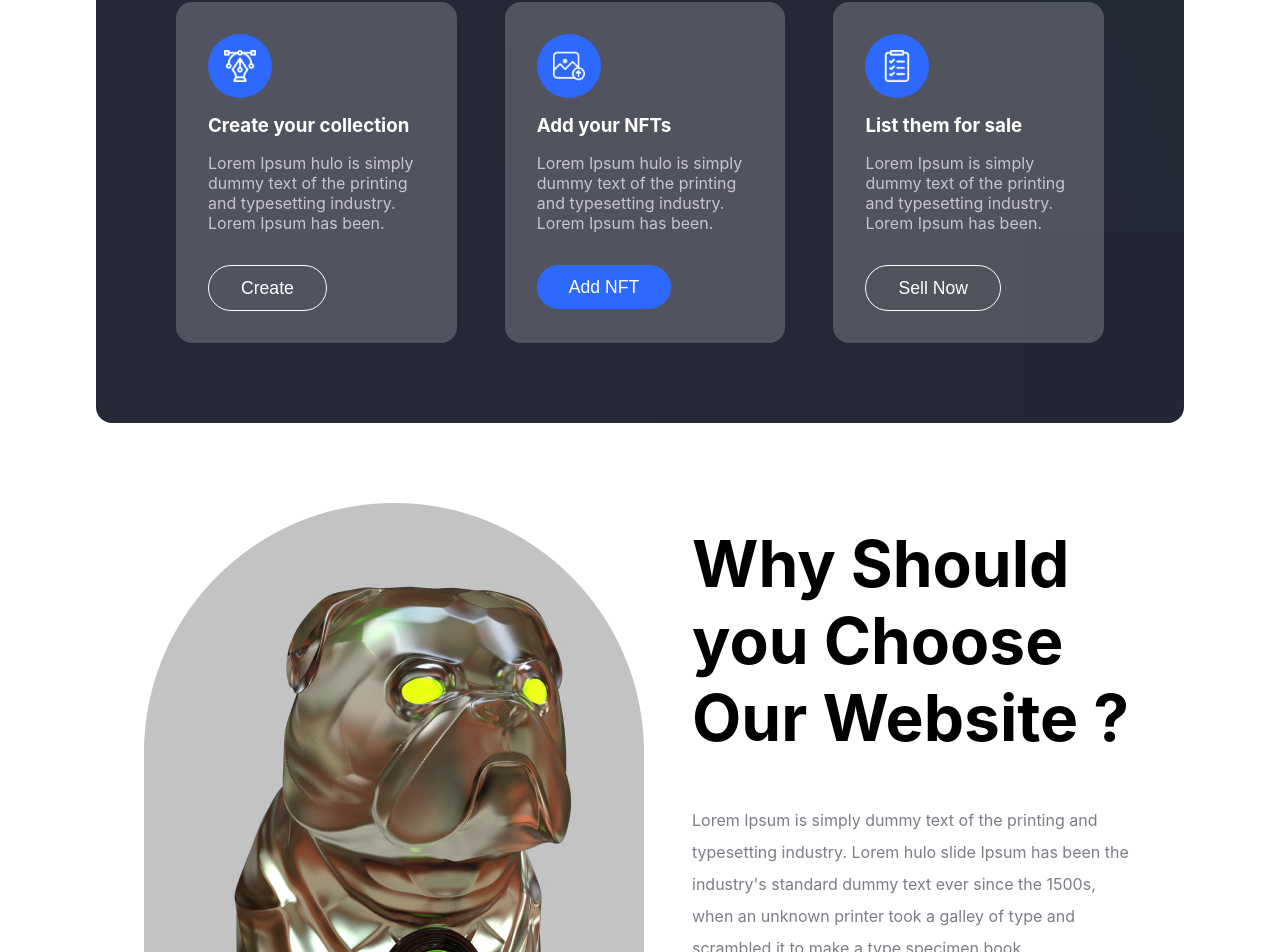
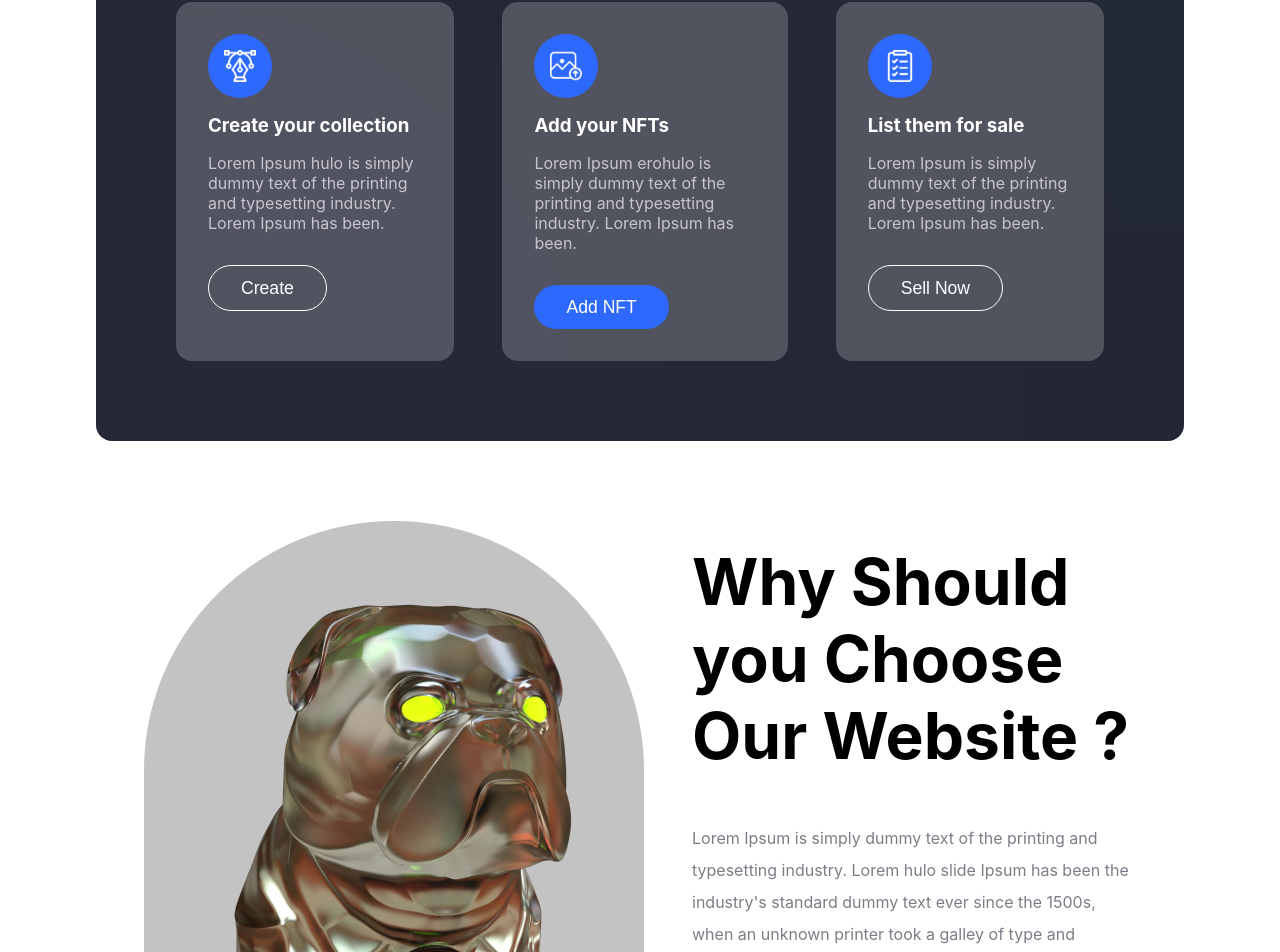
Before and after one commit to letera1/MarketPlace, a React (Create React App) app: page / in a window 1280 px wide. Shown: the part 1550-2502 px from the top of the page. Built offline with nearby package versions, Linux system fonts and the light colour scheme.

Commit message:
Update CreateAndSell.jsx

```diff
--- a/src/components/CreateAndSell.jsx
+++ b/src/components/CreateAndSell.jsx
@@ -18,7 +18,7 @@ export default function CreateAndSell() {
       image: sell2,
       title: "Add your NFTs",
       description:
-        "Lorem Ipsum hulo is simply dummy text of the printing and typesetting industry. Lorem Ipsum has been.",
+        "Lorem Ipsum erohulo is simply dummy text of the printing and typesetting industry. Lorem Ipsum has been.",
       buttonText: "Add NFT",
     },
     {
```
